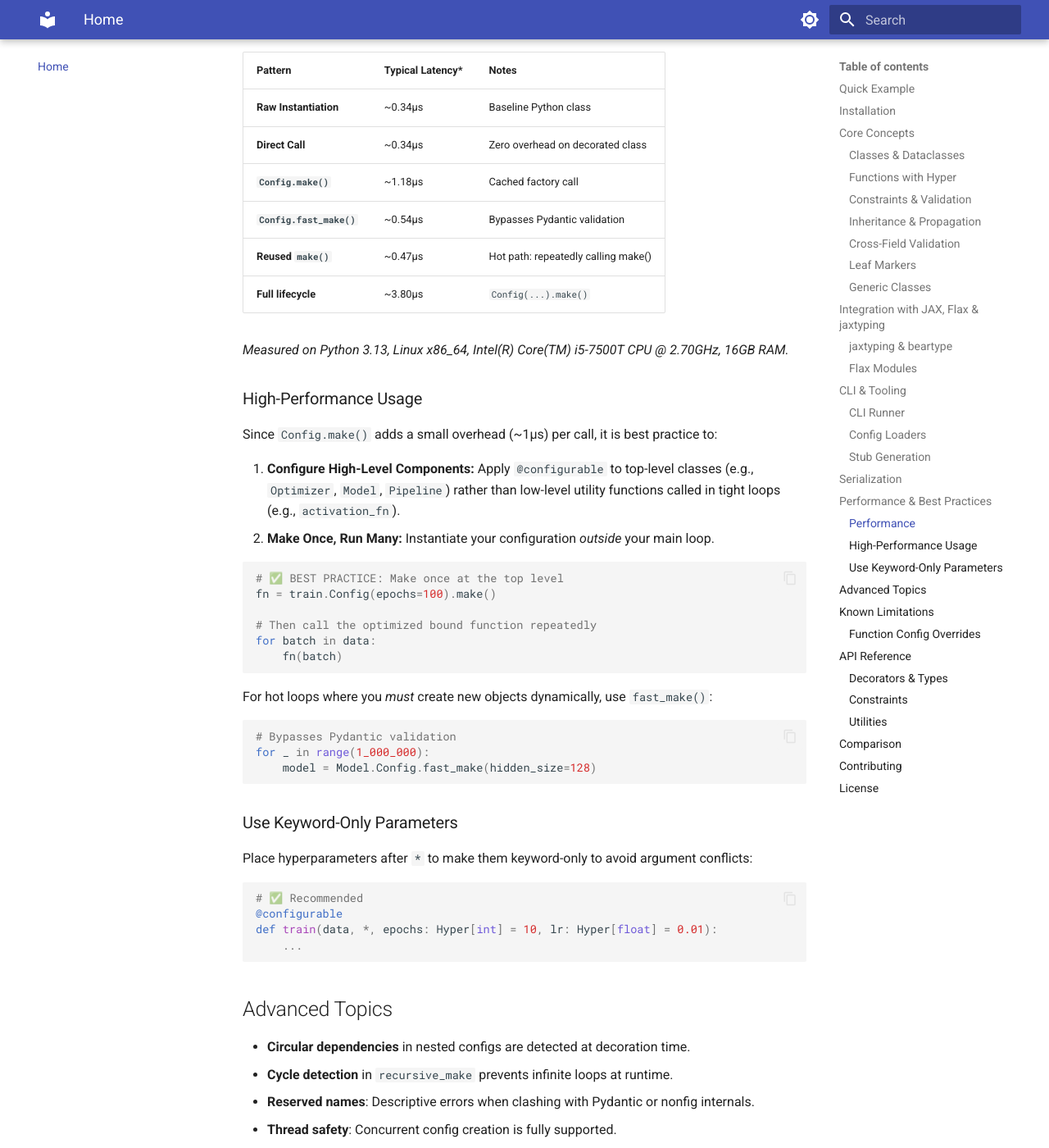
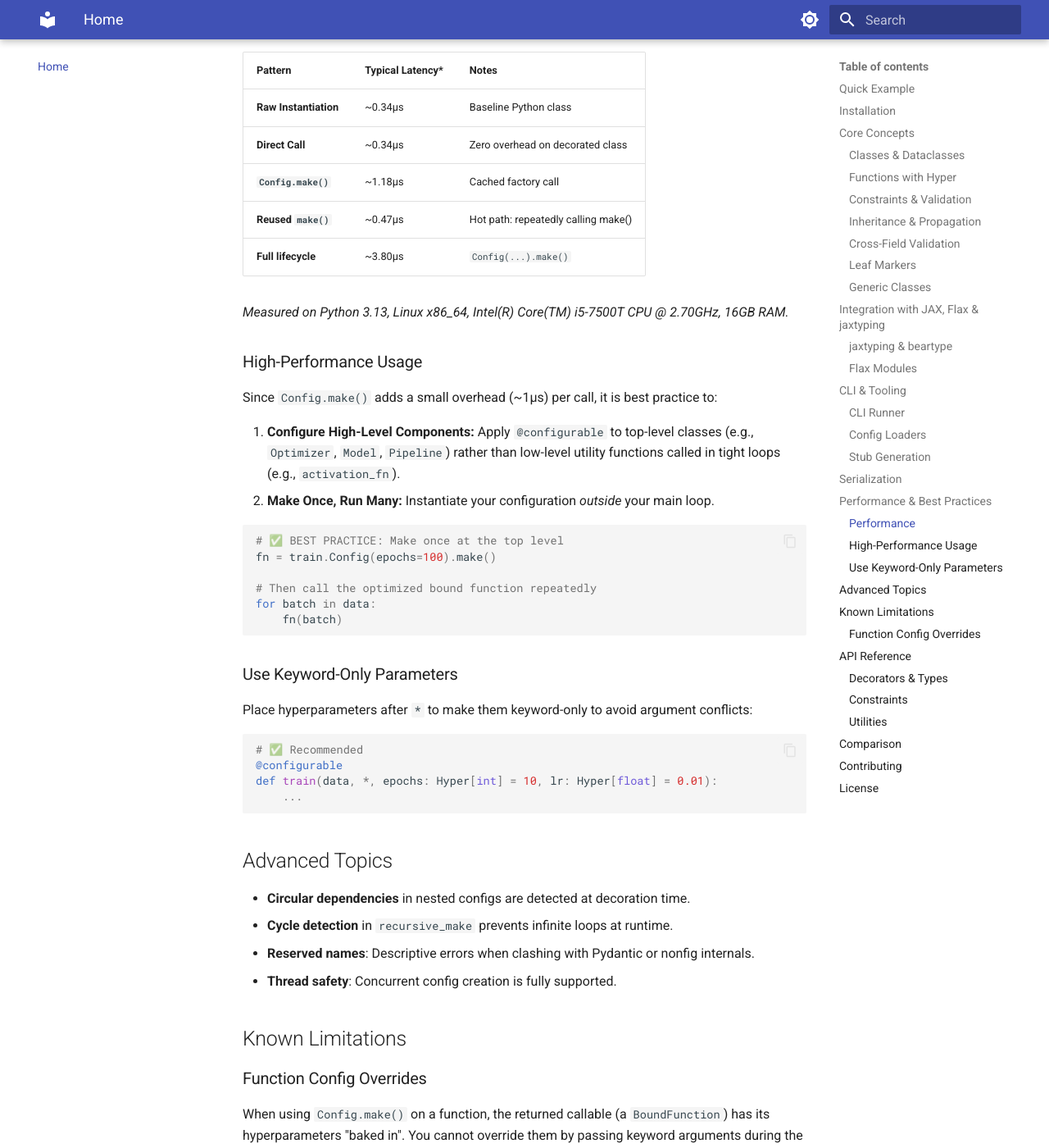
Before and after one commit to sencer/nonfig, an MkDocs documentation site: the page built from docs/index.md, in a window 1280 px wide and 1400 px high, scrolled down 6999 px. Shown: the whole window at 82% size. Built offline with MkDocs 1.6.1 and Material for MkDocs 9.7.7, drawn with Linux system fonts in a browser that asks for light colours.

Commit message:
Docs: Remove references to fast_make

````diff
--- a/docs/index.md
+++ b/docs/index.md
@@ -338,7 +338,6 @@ Model.Config.model_validate_json(json_string)
 | **Raw Instantiation** | ~0.34µs | Baseline Python class |
 | **Direct Call** | ~0.34µs | Zero overhead on decorated class |
 | **`Config.make()`** | ~1.18µs | Cached factory call |
-| **`Config.fast_make()`** | ~0.54µs | Bypasses Pydantic validation |
 | **Reused `make()`** | ~0.47µs | Hot path: repeatedly calling make() |
 | **Full lifecycle** | ~3.80µs | `Config(...).make()` |
 
@@ -358,14 +357,6 @@ fn = train.Config(epochs=100).make()
 # Then call the optimized bound function repeatedly
 for batch in data:
     fn(batch)
-```
-
-For hot loops where you *must* create new objects dynamically, use `fast_make()`:
-
-```python
-# Bypasses Pydantic validation
-for _ in range(1_000_000):
-    model = Model.Config.fast_make(hidden_size=128)
 ```
 
 ### Use Keyword-Only Parameters
````
Also changed, not shown: README.md (+0 -9 lines).
